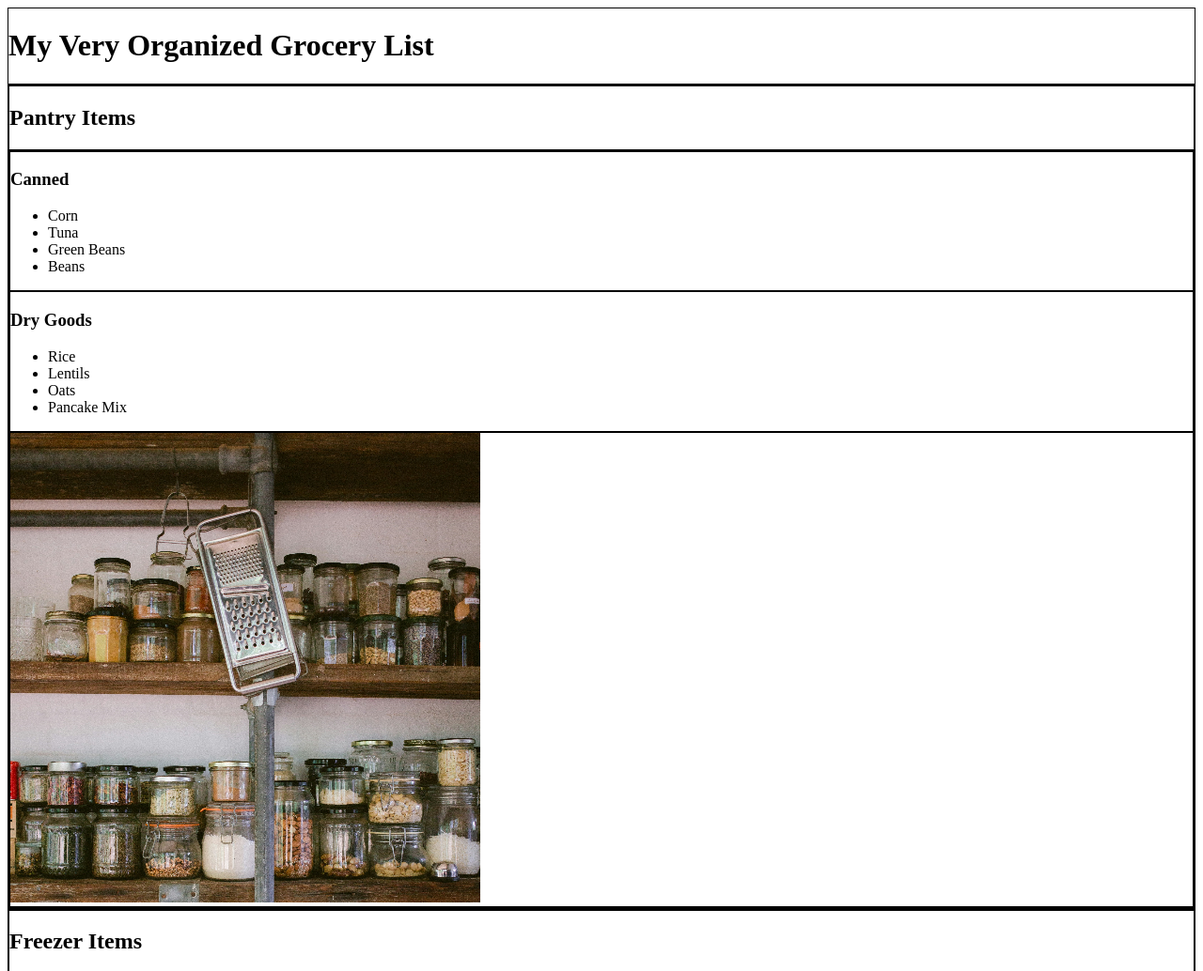
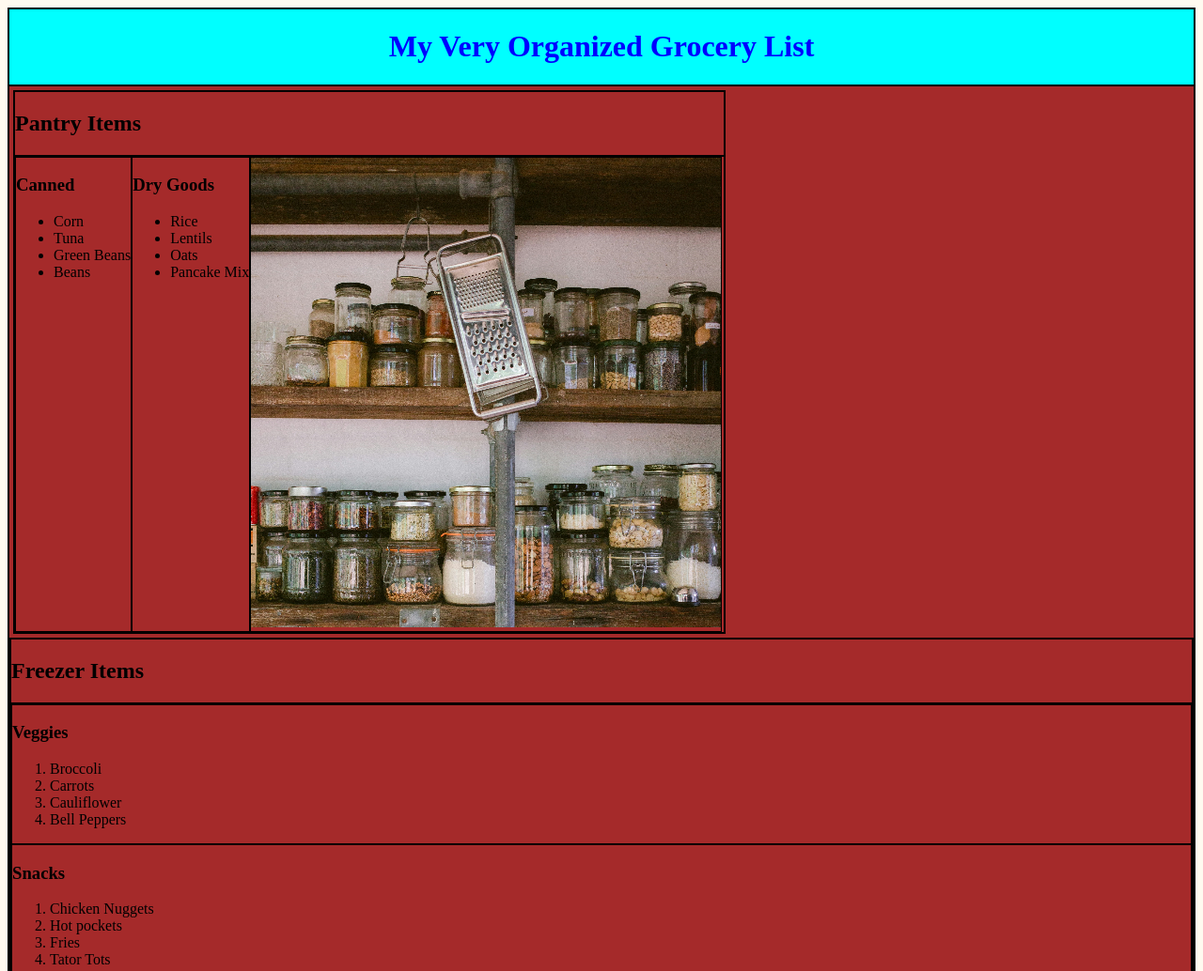
Before and after one commit to Chambers37/grocery-list, a plain HTML site: page index.html in a window 1280 px wide. Shown: the top 1034 px of the page at 94% size. Drawn offline with Linux system fonts and the light colour scheme.

Commit message:
first save

```diff
--- a/index.html
+++ b/index.html
@@ -4,29 +4,34 @@
   <title>Grocery List</title>
   <link rel="stylesheet" href="./styles.css">
 
-  <!-- <style> . {
-
-  } -->
-
+  <style> html {
+    background-color: floralwhite;
+    height: 100%;
+    width: 100%;
+    margin: 0;
+    padding: 0;
+  }
   </style>
 
 </head>
 
 <body>
+  <div class="body-wrapper">
 
-  <div>
+    <div class="top-container">
       <header><h1>My Very Organized Grocery List</h1></header>
     </div>
 
     <main>
+      <div class="bottom-container">
 
         <!-- main pantry items box-->
-    <div>
-      <section>
+        <div class="pantry-box">
+          <section class="pantry-header">
             <header><h2>Pantry Items</h2></header>
           </section>
-      <div>
-        <section>
+          <div class="pantry-categories">
+            <section class="canned">
               <h3>Canned</h3>
               <ul>
                 <li>Corn</li>
@@ -35,7 +40,7 @@
                 <li>Beans</li>
               </ul>
             </section>
-        <section>
+            <section class="dry-goods">
               <h3>Dry Goods</h3>
               <ul>
                 <li>Rice</li>
@@ -44,19 +49,19 @@
                 <li>Pancake Mix</li>
               </ul>
             </section>
-        <section>
+            <section class="pantry-img">
               <img src="./images/pantry.png">
             </section>
           </div>
         </div>
 
         <!-- main freezer items box-->
-    <div>
-      <section>
+        <div class="freezer-box">
+          <section class="freezer-header">
             <header><h2>Freezer Items</h2></header>
           </section>
-      <div>
-        <section>
+          <div class="freezer-categories">
+            <section class="veggies">
               <h3>Veggies</h3>
               <ol>
                 <li>Broccoli</li>
@@ -65,7 +70,7 @@
                 <li>Bell Peppers</li>
               </ol>
             </section>
-        <section>
+            <section class="snacks">
               <h3>Snacks</h3>
               <ol>
                 <li>Chicken Nuggets</li>
@@ -74,14 +79,14 @@
                 <li>Tator Tots</li>
               </ol>
             </section>
-        <section>
+            <section class="freezer-img">
               <img src="./images/freezer.png">
             </section>
           </div>
         </div>
-
+      </div>
     </main>
-
+  </div>
 </body>
 
 </html>
--- a/styles.css
+++ b/styles.css
@@ -1,3 +1,4 @@
+
 div {
   border: 1px solid black;
 }
@@ -5,3 +6,41 @@ div {
 section {
   border: 1px solid black;
 }
+
+.body-wrapper {
+  display: flex;
+  flex-direction: column;
+
+
+}
+
+.top-container {
+  background-color: aqua;
+  text-align: center;
+  color: blue;
+  font-weight: bolder;
+
+}
+
+.bottom-container {
+  background-color: brown;
+  display: flex;
+  flex-direction: column;
+
+}
+
+.pantry-box {
+
+  display: flex;
+  flex-direction: column;
+  width: 60%;
+  margin: 4px;
+}
+
+.pantry-header {
+
+}
+
+.pantry-categories {
+  display: flex;
+}
```
Lines whose indentation alone changed are shown as unchanged.
